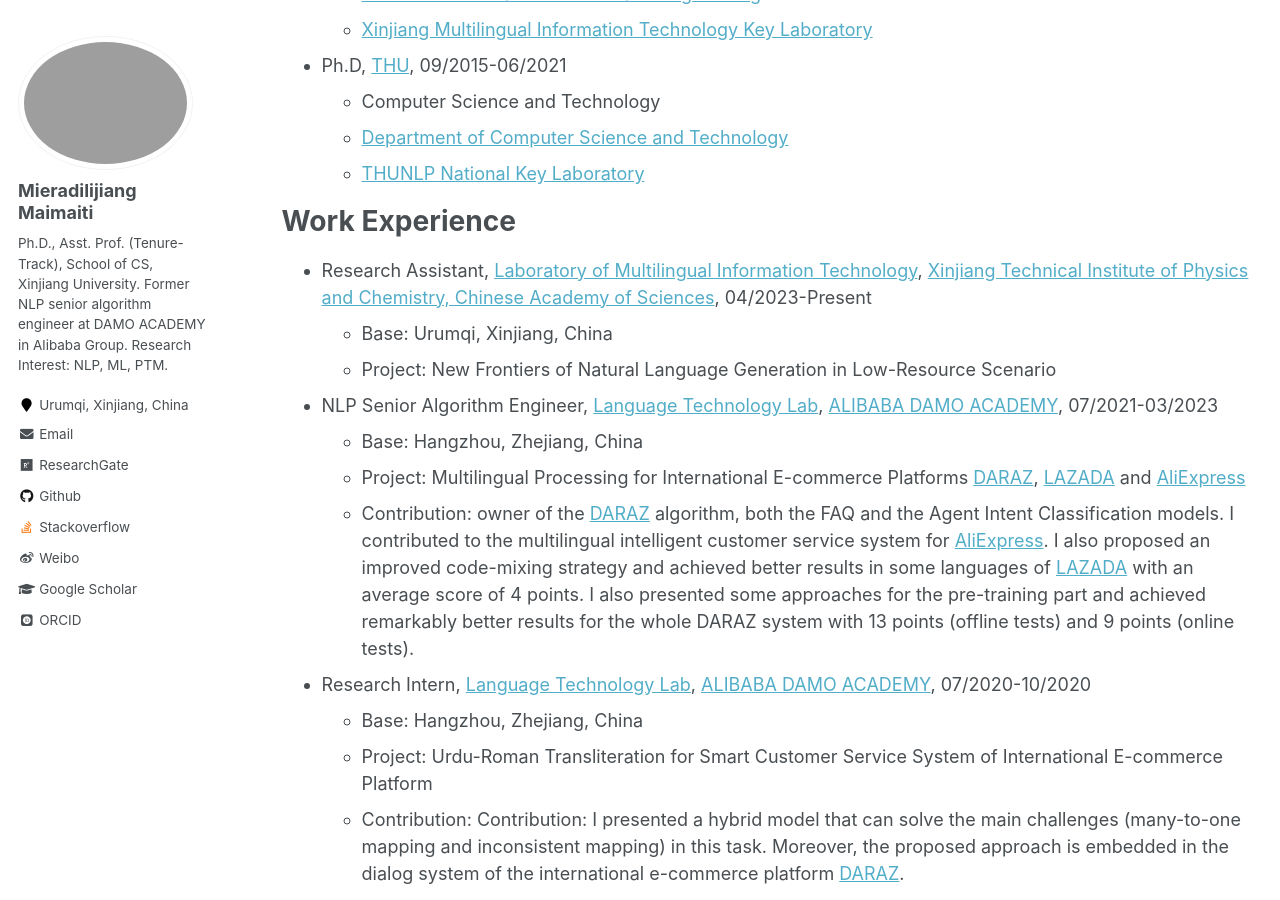
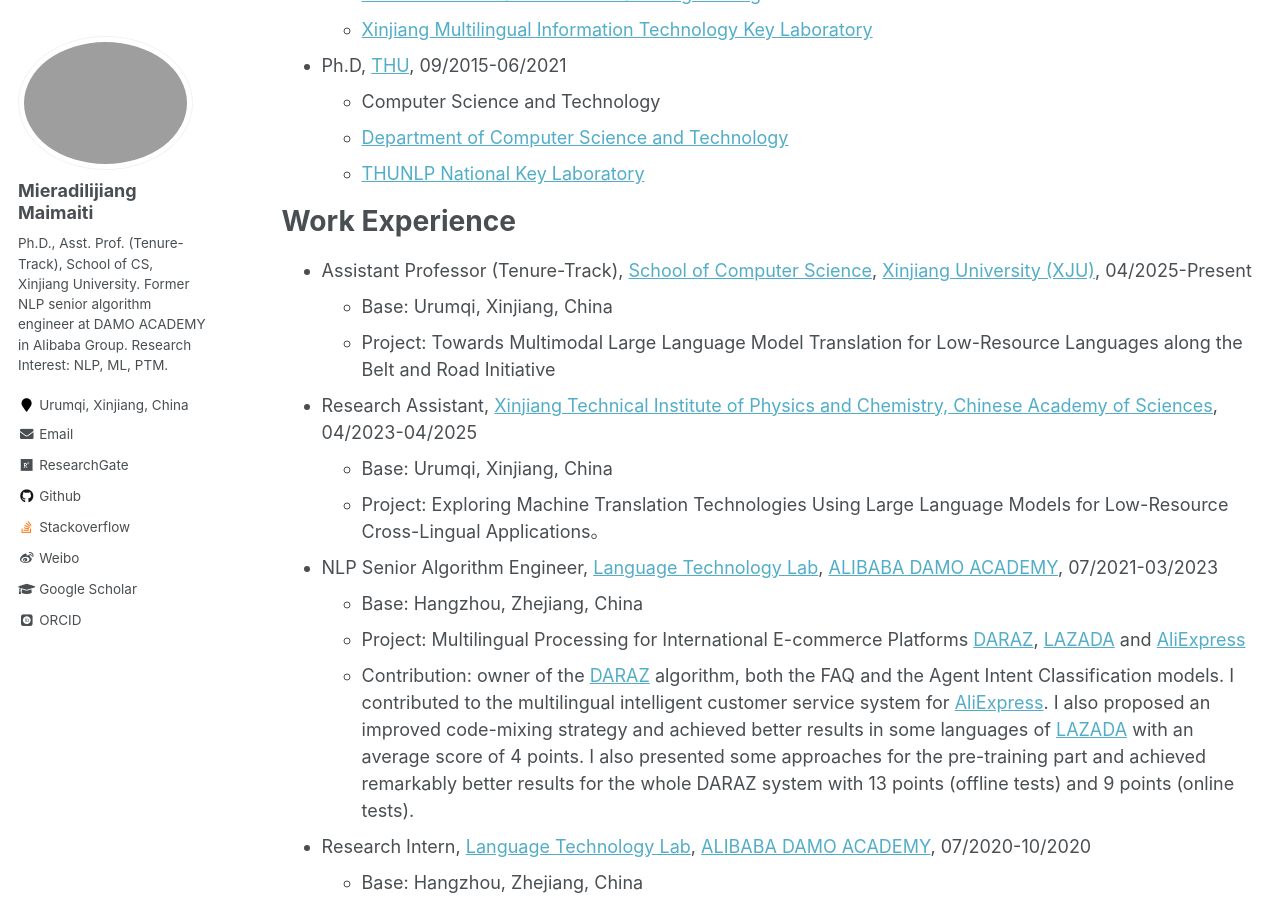
Before and after one commit to miradel51/miradel51.github.io, a Jekyll site: the page built from _pages/cv.md, in a window 1280 px wide and 900 px high, scrolled down 650 px. Built offline with Jekyll 4.4.1, drawn with Linux system fonts in a browser that asks for light colours; some web fonts are replaced; some of the changed text lies outside the part shown.

Commit message:
Update cv.md
added the work experiences.

```diff
--- a/_pages/cv.md
+++ b/_pages/cv.md
@@ -35,10 +35,12 @@ Education
 
 Work Experience
 ======
-* Research Assistant, [Laboratory of Multilingual Information Technology](http://www.xjipc.cas.cn/XJMITL/), [Xinjiang Technical Institute of Physics and Chemistry, Chinese Academy of Sciences](http://english.xjipc.cas.cn/), 04/2023-Present
+* Assistant Professor (Tenure-Track), [School of Computer Science](http://it.xju.edu.cn/), [Xinjiang University (XJU)](https://english.xju.edu.cn/), 04/2025-Present
   * Base: Urumqi, Xinjiang, China
-  <!--- * Directors: Ji Zhang &rarr; Fei Huang &rarr;  Luo Si -->
-  * Project: New Frontiers of Natural Language Generation in Low-Resource Scenario
+  * Project: Towards Multimodal Large Language Model Translation for Low-Resource Languages along the Belt and Road Initiative
+* Research Assistant, [Xinjiang Technical Institute of Physics and Chemistry, Chinese Academy of Sciences](http://english.xjipc.cas.cn/), 04/2023-04/2025
+  * Base: Urumqi, Xinjiang, China
+  * Project: Exploring Machine Translation Technologies Using Large Language Models for Low-Resource Cross-Lingual Applications。
 * NLP Senior Algorithm Engineer, [Language Technology Lab](https://damo.alibaba.com/labs/language-technology), [ALIBABA DAMO ACADEMY](https://damo.alibaba.com/), 07/2021-03/2023
   * Base: Hangzhou, Zhejiang, China
   <!--- * Directors: Ji Zhang &rarr; Fei Huang &rarr;  Luo Si -->
@@ -101,7 +103,7 @@ Work Experience
   * Project: XJU College Summer Social Practice Activities
   * Contribution: In this project, we taught local farmers commonly used techniques and current preferential policies for farmers.
 
-* Software Engineer (Apprenticeship), [Xinjiang Multi-Lingual Information Technology Key Laboratory](http://202.201.242.181:8000/translator/index.html), 11/2009-06/2012
+* Software Engineer (Apprenticeship), [Xinjiang Multi-Lingual Information Technology Key Laboratory](https://it.xju.edu.cn/xygk/jgsz/zdsys/dyzxxjszdsys/sysjj.htm), 11/2009-06/2012
   * Base: Urumqi, Xinjiang, China
   * Mentor: [Prof. Wushouer Silamu](https://ysg.ckcest.cn/html/details/3943/index.html)
   * Project: Operation System (Localization), Software Development
```
Also changed, not shown: other parts of _pages/cv.md (+1 -1 lines).
